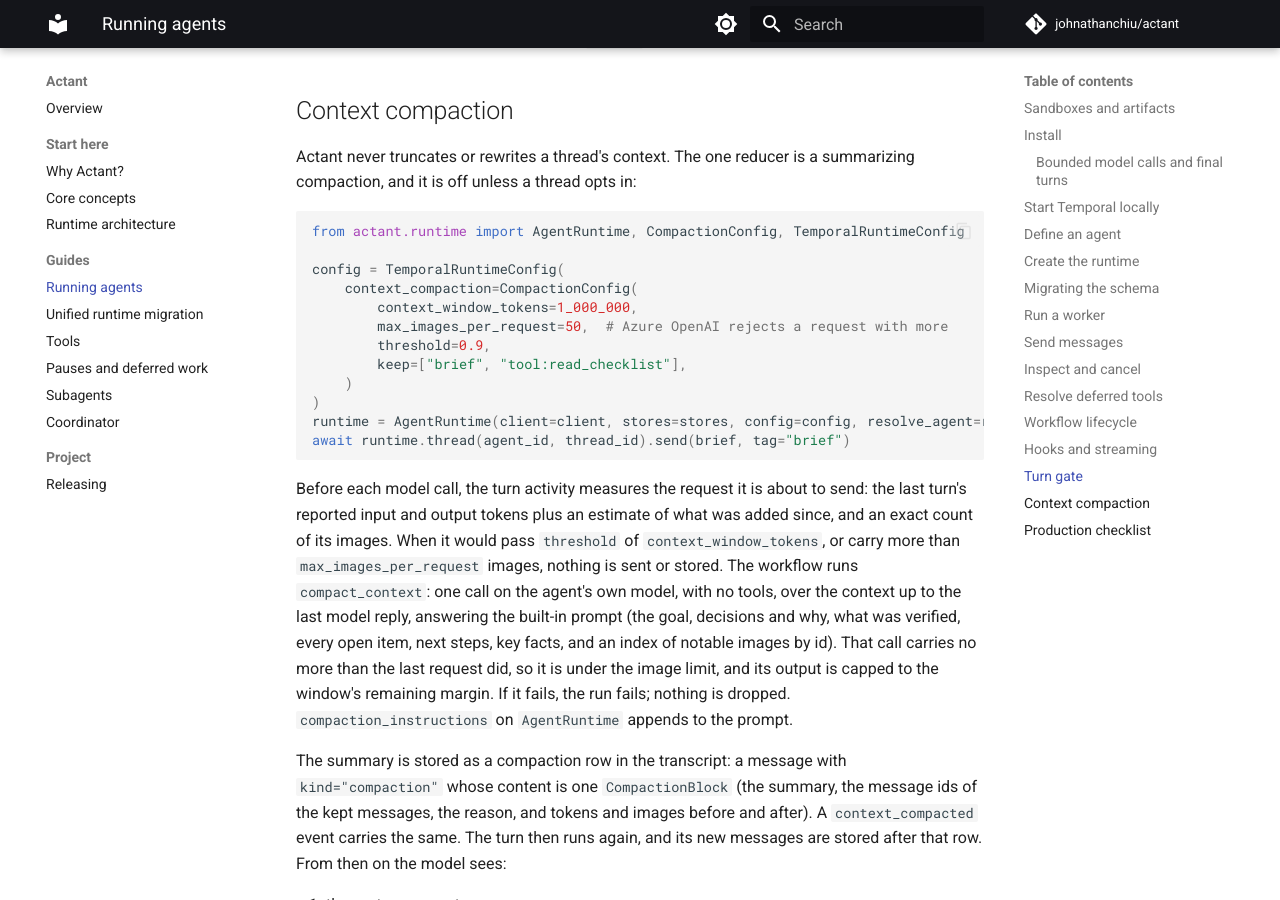
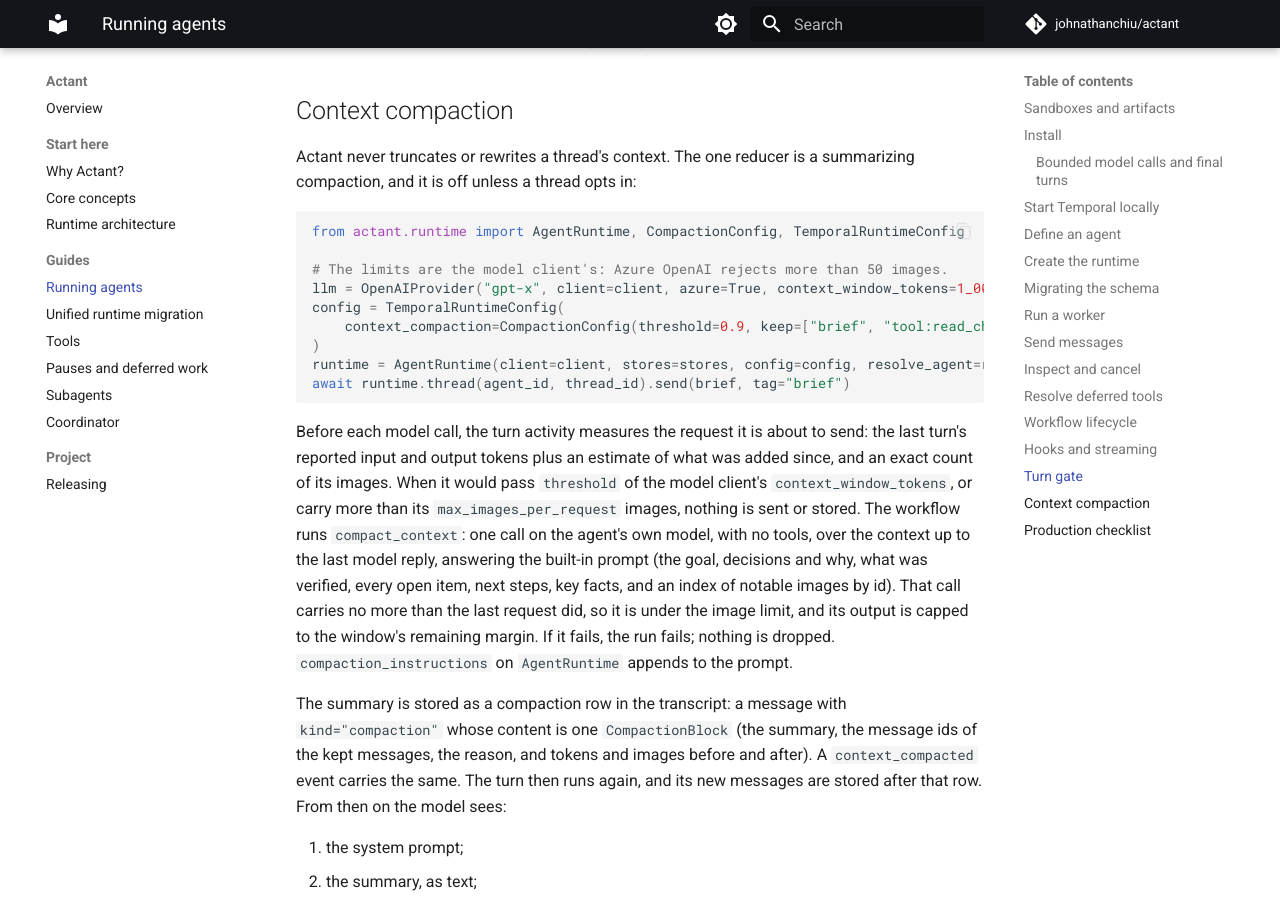
Before and after one commit to johnathanchiu/actant, an MkDocs documentation site: the page built from docs/actant-runtime-guide.md, in a window 1280 px wide and 900 px high, scrolled down 7683 px. Built offline with MkDocs 1.6.1 and Material for MkDocs 9.7.7, drawn with Linux system fonts in a browser that asks for light colours; comment, search, counter and statistics services are not loaded.

Commit message:
Take a model's limits from its client only, not also from CompactionConfig (#90)
Takes a model's context and image limits from its client only, removing them from CompactionConfig.

````diff
--- a/docs/actant-runtime-guide.md
+++ b/docs/actant-runtime-guide.md
@@ -374,13 +374,10 @@ summarizing compaction, and it is off unless a thread opts in:
 ```python
 from actant.runtime import AgentRuntime, CompactionConfig, TemporalRuntimeConfig
 
+# The limits are the model client's: Azure OpenAI rejects more than 50 images.
+llm = OpenAIProvider("gpt-x", client=client, azure=True, context_window_tokens=1_000_000)
 config = TemporalRuntimeConfig(
-    context_compaction=CompactionConfig(
-        context_window_tokens=1_000_000,
-        max_images_per_request=50,  # Azure OpenAI rejects a request with more
-        threshold=0.9,
-        keep=["brief", "tool:read_checklist"],
-    )
+    context_compaction=CompactionConfig(threshold=0.9, keep=["brief", "tool:read_checklist"])
 )
 runtime = AgentRuntime(client=client, stores=stores, config=config, resolve_agent=resolve_agent)
 await runtime.thread(agent_id, thread_id).send(brief, tag="brief")
@@ -389,8 +386,8 @@ await runtime.thread(agent_id, thread_id).send(brief, tag="brief")
 Before each model call, the turn activity measures the request it is about to
 send: the last turn's reported input and output tokens plus an estimate of what
 was added since, and an exact count of its images. When it would pass
-`threshold` of `context_window_tokens`, or carry more than
-`max_images_per_request` images, nothing is sent or stored. The workflow runs
+`threshold` of the model client's `context_window_tokens`, or carry more than
+its `max_images_per_request` images, nothing is sent or stored. The workflow runs
 `compact_context`: one call on the agent's own model, with no tools, over the
 context up to the last model reply, answering the built-in prompt (the goal,
 decisions and why, what was verified, every open item, next steps, key facts,
````
Also changed, not shown: CHANGELOG.md (+5 -0 lines), 3 other files.
